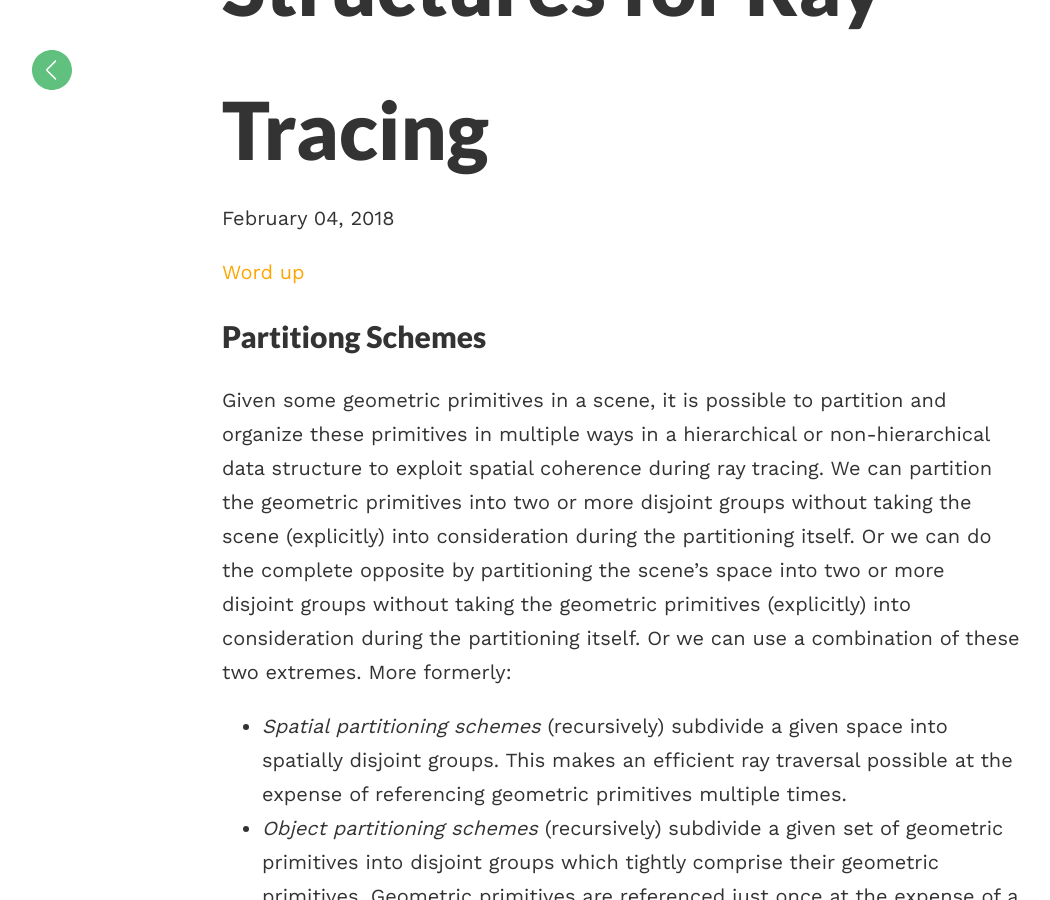
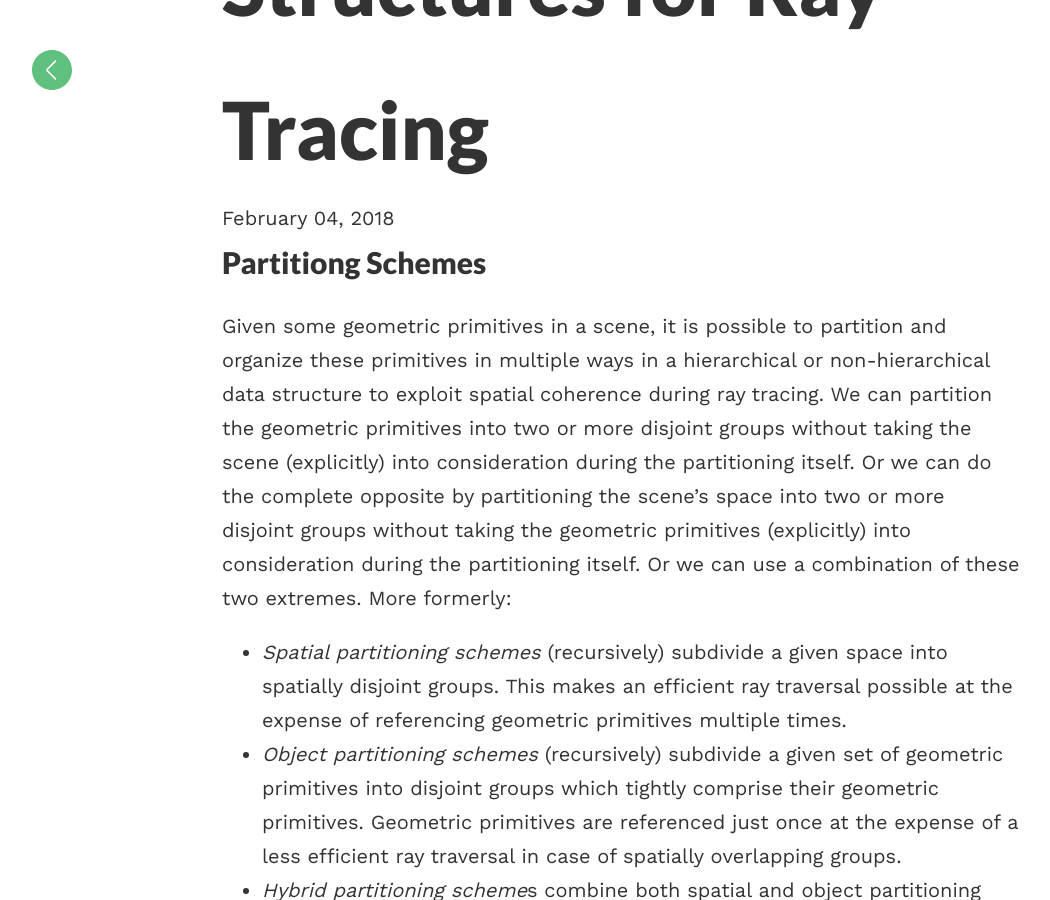
Before and after one commit to matt77hias/Blog, a Jekyll site: the page built from _posts/2018-02-04-candidate-partitions-of-hierarchical-acceleration-data-structures-for-ray-tracing.md, in a window 1280 px wide and 900 px high, scrolled down 559 px. Shown: the whole window, without its empty margins (18-1068 px from the left). Built offline with Jekyll 4.4.1, drawn with Linux system fonts in a browser that asks for light colours; comment, search, counter and statistics services are not loaded.

Commit message:
Update 2018-02-04-candidate-partitions-of-hierarchical-acceleration-data-structures-for-ray-tracing.md

```diff
--- a/_posts/2018-02-04-candidate-partitions-of-hierarchical-acceleration-data-structures-for-ray-tracing.md
+++ b/_posts/2018-02-04-candidate-partitions-of-hierarchical-acceleration-data-structures-for-ray-tracing.md
@@ -4,8 +4,6 @@ title:  "Candidate Partitions of Hierarchical Acceleration Data Structures for R
 date:   2018-02-04
 categories: [ADS, ray-tracing]
 ---
-
-<span style="color:orange;">Word up</span>
 
 ## Partitiong Schemes
 
```
